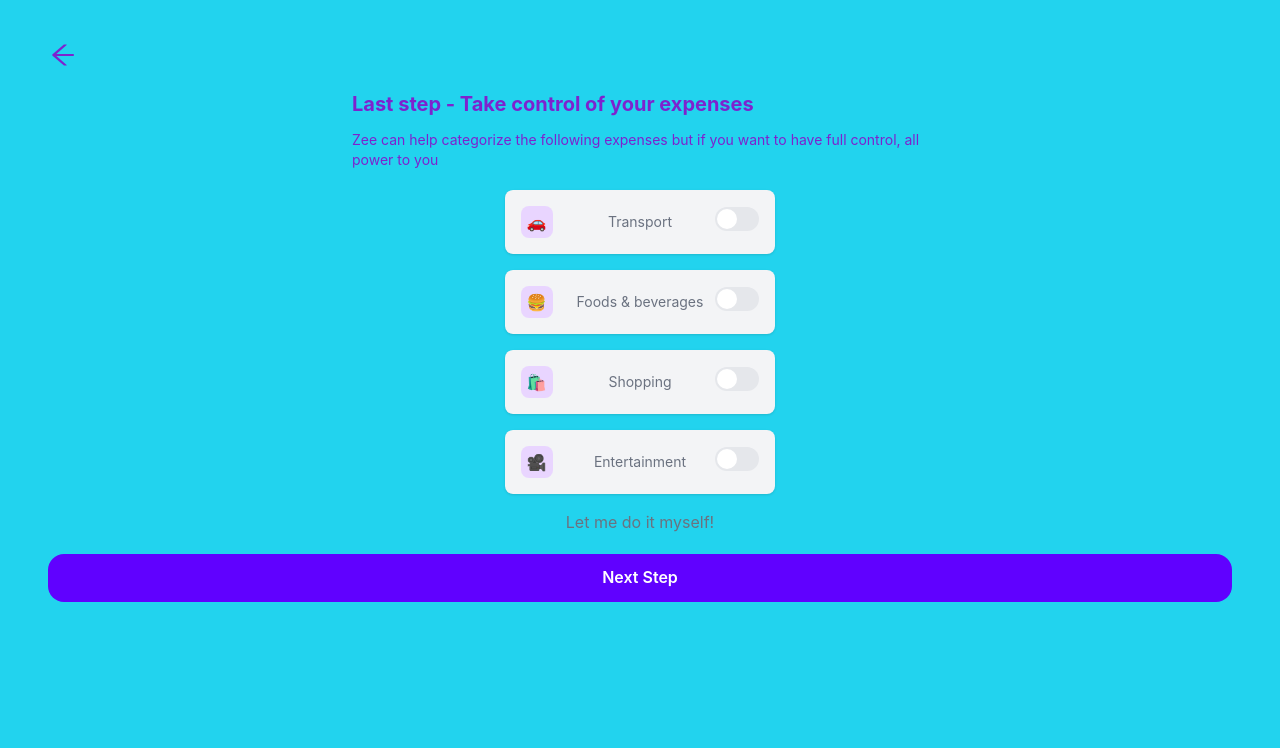
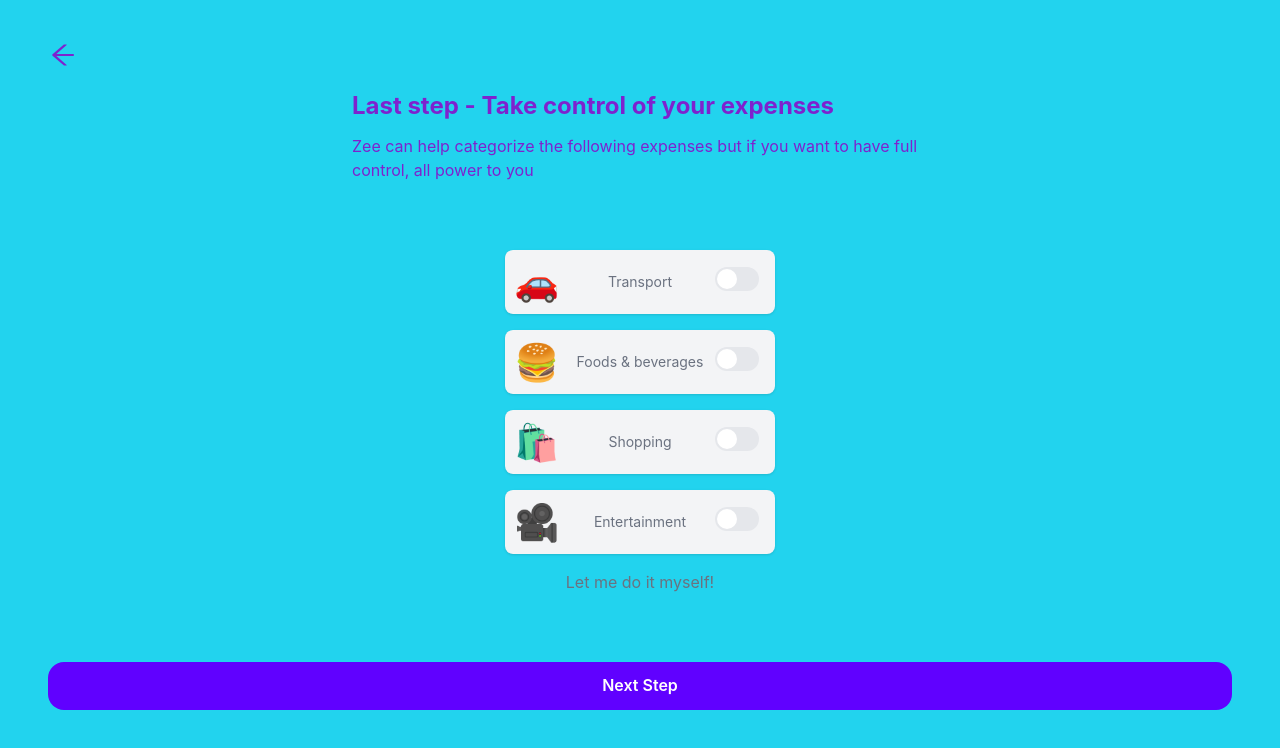
Before and after one commit to dunyanong/Zee, a Next.js app: page /onboarding/ActionGoalControl in a window 1280 px wide. Shown: the top 748 px of the page. Built offline with nearby package versions, Linux system fonts and the light colour scheme.

Commit message:
fix: rest of onboarding styling

```diff
--- a/pages/onboarding/ActionGoalControl.js
+++ b/pages/onboarding/ActionGoalControl.js
@@ -21,16 +21,16 @@ const ActionGoalControl = () => {
           </a>
         </Link>
         <div className="py-5">
-          <h2 className="text-purple-700 text-l md:text-xl max-w-xl mx-auto font-bold">
+          <h2 className="text-purple-700 text-2xl max-w-xl mx-auto font-bold">
             Last step - Take control of your expenses
           </h2>
-          <p className="text-purple-700 text-sm md:text-l max-w-xl mx-auto mt-3">
+          <p className="text-purple-700 text-md max-w-xl mx-auto mt-3">
             Zee can help categorize the following expenses but if you want to
             have full control, all power to you
           </p>
         </div>
 
-        <div className="flex justify-center">
+        <div className="flex justify-center mt-12">
           <div>
             {/*1st display*/}
             <div
@@ -38,8 +38,8 @@ const ActionGoalControl = () => {
               className="flex justify-between items-center w-full max-w-xs p-4 mb-4 text-gray-500 bg-gray-100 rounded-lg shadow"
               role="alert"
             >
-              <div className="inline-flex items-center justify-center flex-shrink-0 w-8 h-8 bg-purple-200 rounded-lg">
-                <p className="text-l">🚗</p>
+              <div className="inline-flex items-center justify-center flex-shrink-0 w-8 h-8 rounded-lg">
+                <p className="text-4xl">🚗</p>
               </div>
               <div className="ml-3 text-sm font-normal px-3">Transport</div>
               {/*Toggle*/}
@@ -56,8 +56,8 @@ const ActionGoalControl = () => {
               className="flex justify-between items-center w-full max-w-xs p-4 mb-4 text-gray-500 bg-gray-100 rounded-lg shadow"
               role="alert"
             >
-              <div className="inline-flex items-center justify-center flex-shrink-0 w-8 h-8 bg-purple-200 rounded-lg">
-                <p className="text-l">🍔</p>
+              <div className="inline-flex items-center justify-center flex-shrink-0 w-8 h-8 rounded-lg">
+                <p className="text-4xl">🍔</p>
               </div>
               <div className="ml-3 text-sm font-normal px-3">
                 Foods & beverages
@@ -76,8 +76,8 @@ const ActionGoalControl = () => {
               className="flex justify-between items-center w-full max-w-xs p-4 mb-4 text-gray-500 bg-gray-100 rounded-lg shadow"
               role="alert"
             >
-              <div className="inline-flex items-center justify-center flex-shrink-0 w-8 h-8 bg-purple-200 rounded-lg">
-                <p className="text-l">🛍️</p>
+              <div className="inline-flex items-center justify-center flex-shrink-0 w-8 h-8 rounded-lg">
+                <p className="text-4xl">🛍️</p>
               </div>
               <div className="ml-3 text-sm font-normal px-3">Shopping</div>
               {/*Toggle*/}
@@ -94,8 +94,8 @@ const ActionGoalControl = () => {
               className="flex justify-between items-center w-full max-w-xs p-4 mb-4 text-gray-500 bg-gray-100 rounded-lg shadow"
               role="alert"
             >
-              <div className="inline-flex items-center justify-center flex-shrink-0 w-8 h-8 bg-purple-200 rounded-lg">
-                <p className="text-l">🎥</p>
+              <div className="inline-flex items-center justify-center flex-shrink-0 w-8 h-8 rounded-lg">
+                <p className="text-4xl">🎥</p>
               </div>
               <div className="ml-3 text-sm font-normal px-3">Entertainment</div>
               {/*Toggle*/}
@@ -108,7 +108,7 @@ const ActionGoalControl = () => {
             </div>
           </div>
         </div>
-        <div className="flex justify-center">
+        <div className="flex justify-center mb-12">
           <p className="text-gray-500">Let me do it myself!</p>
         </div>
 
--- a/pages/onboarding/ActionGoalMetric.js
+++ b/pages/onboarding/ActionGoalMetric.js
@@ -31,26 +31,26 @@ const ActionGoalMetric = () => {
             <AiOutlineArrowLeft />
           </a>
         </Link>
-        <div className="py-5">
-          <h2 className="text-purple-700 text-l md:text-xl max-w-xl mx-auto font-bold">
+        <div className="my-12">
+          <h2 className="text-purple-700 text-2xl max-w-xl mx-auto font-bold">
             Next - Find a budget that works for you
           </h2>
-          <p className="text-purple-700 text-sm md:text-l max-w-xl mx-auto mt-3">
+          <p className="text-purple-700 text-md max-w-xl mx-auto mt-3">
             Set up yourself for success
           </p>
         </div>
 
         <div className="mt-12">
-          <div className="relative w-64 mx-auto">
+          <div className="relative w-full mx-auto">
             <div className="relative flex items-center">
               <div className="text-xs text-purple-700 font-bold">
-                Chill Mode
+                Chill <br></br>Mode
               </div>
               <div className="absolute inset-y-0 right-0 text-xs text-red-500 font-bold">
-                Try Hard Mode
+                Try <br></br>Hard Mode
               </div>
             </div>
-            <Slider defaultValue={60} min={0} max={300} step={30}>
+            <Slider defaultValue={50} min={0} max={100} step={25}>
               <SliderTrack bg="purple.100">
                 <Box position="relative" right={10} />
                 <SliderFilledTrack bg="purple.600" />
@@ -62,8 +62,8 @@ const ActionGoalMetric = () => {
         <div className="flex justify-center mt-5">
           <Image src={piechart} alt="image" />
         </div>
-        <div className="flex justify-center mt-5">
-          <p className="text-gray-500">Activate Advance Mode 🚀</p>
+        <div className="flex justify-center my-5">
+          <p className="text-gray-500 hover:text-gray-600">Activate Advance Mode 🚀</p>
         </div>
         <Link href="/onboarding/ActionGoalControl">
           <NextButton text="Next Step" />
```
